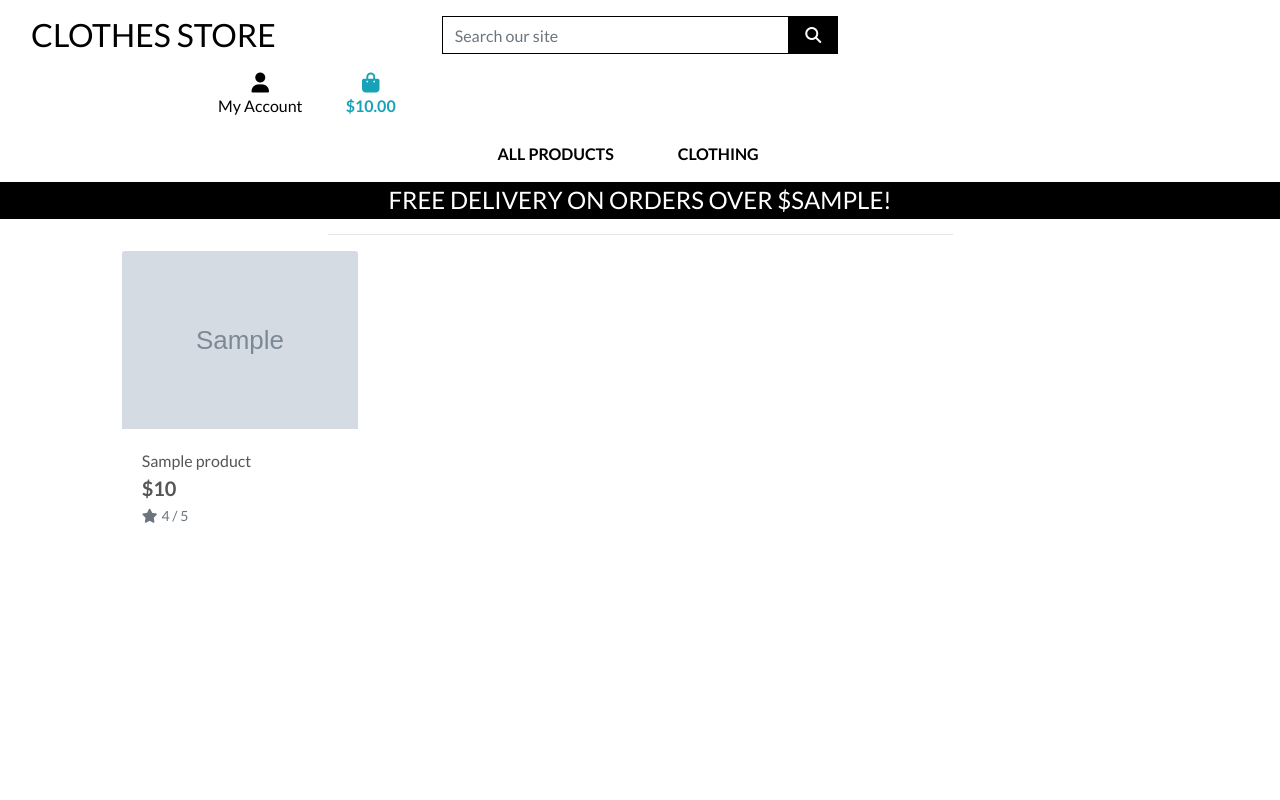
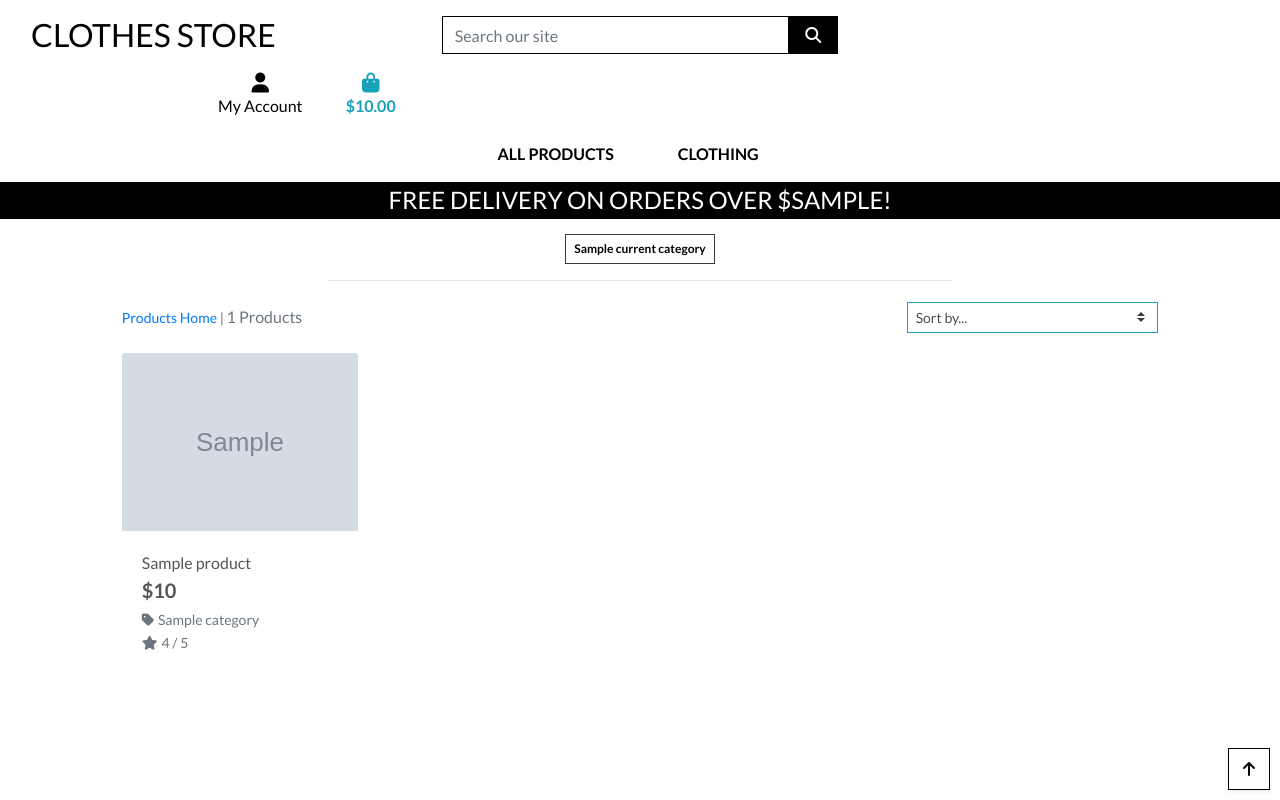
Before and after one commit to kevinoh45TuD/pp5-clothes-website, a Django app: template products/templates/products/products.html in a window 1280 px wide. Run offline with Django 3.2, Linux system fonts and the light colour scheme; the template is opened without the code that fills it: most values are stand-ins (such as "Sample title", 1, 10 or a date in 2020); grey boxes marked "Sample" are stand-in pictures; some libraries are stand-ins or nearby versions.

Commit message:
Edit: further sorting added in relation to price rating etc.

```diff
--- a/products/templates/products/products.html
+++ b/products/templates/products/products.html
@@ -15,12 +15,41 @@
         <div class="row">
             <div class="col text-center mt-3">
                 <h2 class="logo-font">Products</h2>
+                {% for c in current_categories %}
+                    <a class="category-badge text-decoration-none" href="{% url 'products' %}?category={{ c.name }}">
+                        <span class="p-2 mt-2 badge badge-white text-black rounded-0 border border-dark">{{ c.friendly_name }}</span>
+                    </a>
+                {% endfor %}
                 <hr class="w-50 mb-1">
             </div>
         </div>
         <div class="row">
             <div class="product-container col-10 offset-1">
-                <div class="row mt-1 mb-2"></div>
+                <div class="row mt-1 mb-2">
+                    <div class="col-12 col-md-6 my-auto order-md-last d-flex justify-content-center justify-content-md-end">
+                        <div class="sort-select-wrapper w-50">
+                            <select id="sort-selector" class="custom-select custom-select-sm rounded-0 border border-{% if current_sorting != 'None_None' %}info{% else %}black{% endif %}">
+                                <option value="reset" {% if current_sorting == 'None_None' %}selected{% endif %}>Sort by...</option>
+                                <option value="price_asc" {% if current_sorting == 'price_asc' %}selected{% endif %}>Price (low to high)</option>
+                                <option value="price_desc" {% if current_sorting == 'price_desc' %}selected{% endif %}>Price (high to low)</option>
+                                <option value="rating_asc" {% if current_sorting == 'rating_asc' %}selected{% endif %}>Rating (low to high)</option>
+                                <option value="rating_desc" {% if current_sorting == 'rating_desc' %}selected{% endif %}>Rating (high to low)</option>
+                                <option value="name_asc" {% if current_sorting == 'name_asc' %}selected{% endif %}>Name (A-Z)</option>
+                                <option value="name_desc" {% if current_sorting == 'name_desc' %}selected{% endif %}>Name (Z-A)</option>
+                                <option value="category_asc" {% if current_sorting == 'category_asc' %}selected{% endif %}>Category (A-Z)</option>
+                                <option value="category_desc" {% if current_sorting == 'category_desc' %}selected{% endif %}>Category (Z-A)</option>
+                            </select>
+                        </div>
+                    </div>
+                    <div class="col-12 col-md-6 order-md-first">
+                        <p class="text-muted mt-3 text-center text-md-left">
+                            {% if search_term or current_categories or current_sorting != 'None_None' %}
+                                <span class="small"><a href="{% url 'products' %}">Products Home</a> | </span>
+                            {% endif %}
+                            {{ products|length }} Products{% if search_term %} found for <strong>"{{ search_term }}"</strong>{% endif %}
+                        </p>
+                    </div>
+                </div>
                 <div class="row">
                     {% for product in products %}
                         <div class="col-sm-6 col-md-6 col-lg-4 col-xl-3">
@@ -41,6 +70,13 @@
                                     <div class="row">
                                         <div class="col">
                                             <p class="lead mb-0 text-left font-weight-bold">${{ product.price }}</p>
+                                            {% if product.category %}
+                                            <p class="small mt-1 mb-0">
+                                                <a class="text-muted" href="{% url 'products' %}?category={{ product.category.name }}">
+                                                    <i class="fas fa-tag mr-1"></i>{{ product.category.friendly_name }}
+                                                </a>
+                                            </p>
+                                            {% endif %}
                                             {% if product.rating %}
                                                 <small class="text-muted"><i class="fas fa-star mr-1"></i>{{ product.rating }} / 5</small>
                                             {% else %}
@@ -76,4 +112,37 @@
             </div>
         </div>
     </div>
+    <div class="btt-button shadow-sm rounded-0 border border-black">
+        <a class="btt-link d-flex h-100">
+            <i class="fas fa-arrow-up text-black mx-auto my-auto"></i>
+        </a>
+    </div>
 {% endblock %}
+
+{% block postloadjs %}
+    {{ block.super }}
+    <script type="text/javascript">
+		$('.btt-link').click(function(e) {
+			window.scrollTo(0,0)
+		})
+	</script>
+
+    <script type="text/javascript">
+        $('#sort-selector').change(function() {
+            var selector = $(this);
+            var currentUrl = new URL(window.location);
+            var selectedVal = selector.val();
+            if(selectedVal != "reset"){
+                var sort = selectedVal.split("_")[0];
+                var direction = selectedVal.split("_")[1];
+                currentUrl.searchParams.set("sort", sort);
+                currentUrl.searchParams.set("direction", direction);
+                window.location.replace(currentUrl);
+            } else {
+                currentUrl.searchParams.delete("sort");
+                currentUrl.searchParams.delete("direction");
+                window.location.replace(currentUrl);
+            }
+        })
+    </script>
+{% endblock %}
--- a/static/css/base.css
+++ b/static/css/base.css
@@ -71,6 +71,23 @@ body {
     z-index: -1;
 }
 
+a.category-badge > span.badge:hover{
+    background: #212529 !important;
+    color: #fff !important;
+}
+
+.btt-button {
+    height: 42px;
+    width: 42px;
+    position: fixed;
+    bottom: 10px;
+    right: 10px;
+}
+
+.btt-link {
+    cursor: pointer;
+}
+
 /* -----------------Media Queries------------------ */
 
 /* Slightly larger container on xl screens*/
--- a/templates/includes/main-nav.html
+++ b/templates/includes/main-nav.html
@@ -5,9 +5,9 @@
                 All Products
             </a>
             <div class="dropdown-menu border-0" aria-labelledby="all-products-link">
-                <a href="" class="dropdown-item">By Price</a>
-                <a href="" class="dropdown-item ">By Rating</a>
-                <a href="" class="dropdown-item ">By Category</a>
+                <a href="{% url 'products' %}?sort=price&direction=asc" class="dropdown-item">By Price</a>
+                <a href="{% url 'products' %}?sort=rating&direction=desc" class="dropdown-item ">By Rating</a>
+                <a href="{% url 'products' %}?sort=category&direction=asc" class="dropdown-item ">By Category</a>
                 <a href="{% url 'products' %}" class="dropdown-item">All Products</a>
             </div>
         </li>
```
Also changed, not shown: products/views.py (+20 -0 lines).
